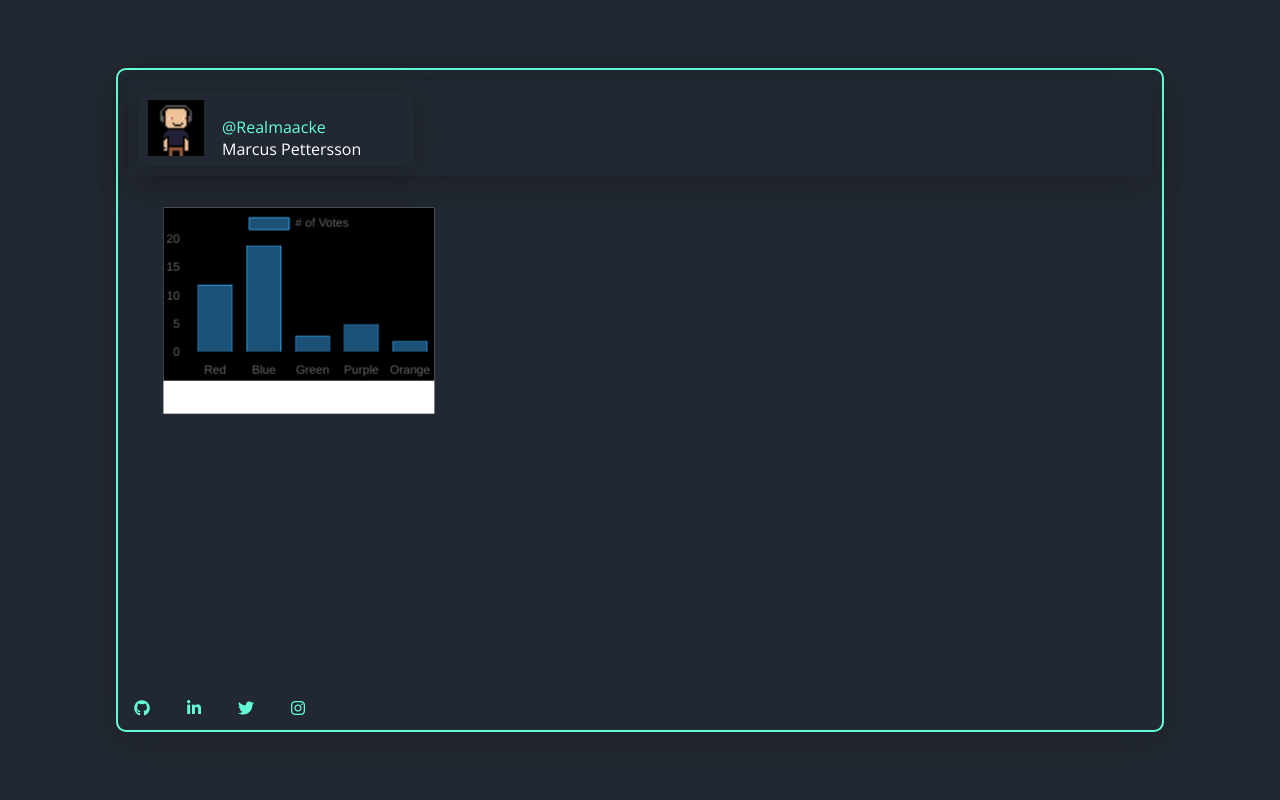
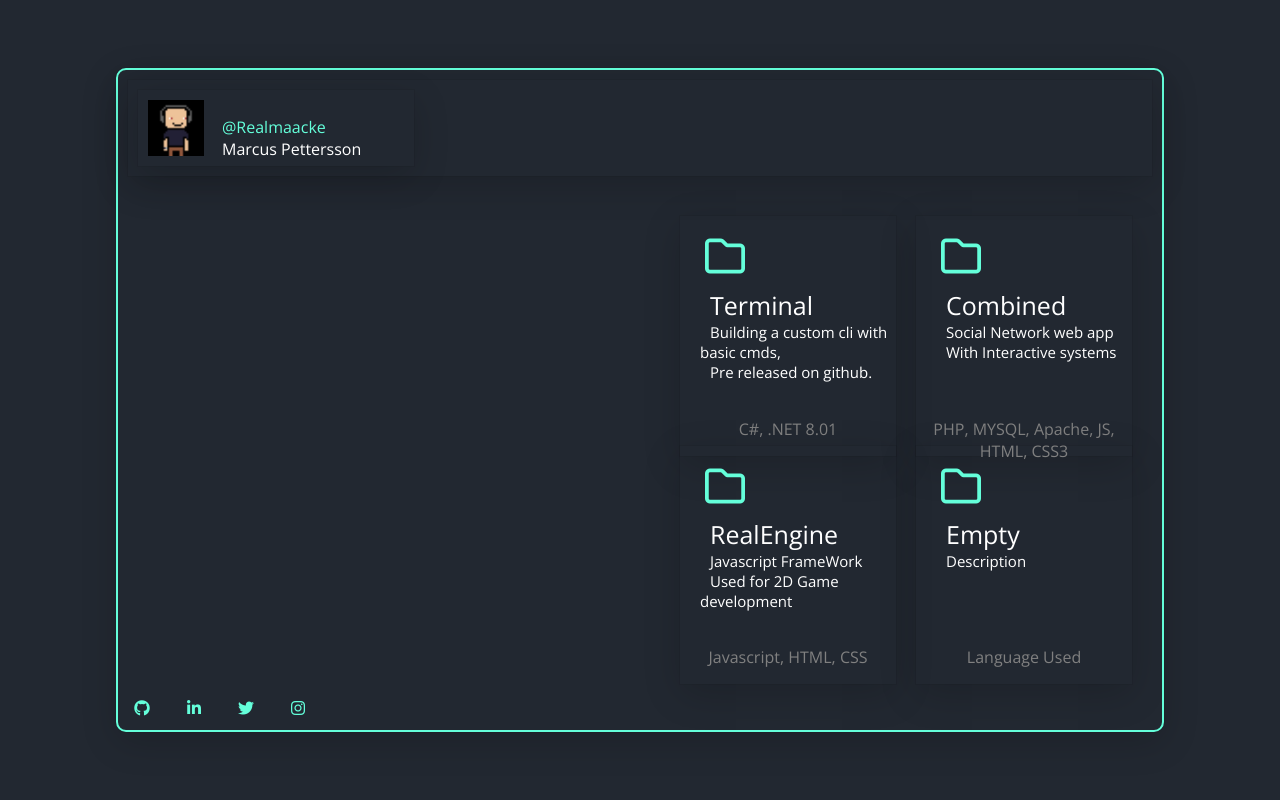
Before and after one commit to realmaacke/portfolio, a PHP site: page / in a window 1280 px wide. Run offline with PHP 8.4, Linux system fonts and the light colour scheme; some libraries are stand-ins or nearby versions.

Commit message:
projects

```diff
--- a/index.html
+++ b/index.html
@@ -6,7 +6,7 @@
     <meta name="viewport" content="width=device-width, initial-scale=1.0">
     <link rel="stylesheet" href="themes/default.css">
     <script src="https://kit.fontawesome.com/1c5aa3faac.js" crossorigin="anonymous"></script>
-    <script src="https://cdnjs.cloudflare.com/ajax/libs/Chart.js/4.0.1/chart.js" integrity="sha512-zulXrCFpnkALZBNUHe4E6rTUt7IhNLDUuLTLqTyKb93z7CrEVzFdL8KfPV6VPplL8+b4MZGOdh00+d2nzGiveg==" crossorigin="anonymous" referrerpolicy="no-referrer"></script>
+    <!-- end -->
     <title>@Realmaacke</title>
 </head>
 <body>
@@ -48,10 +48,12 @@
                 <!-- 1 -->
                 <div class="body_section">
 
-                    <div class="body_section_top" id="canvas_section">
-                        <div class="body_canvas_parent">
-                            <canvas width="410" height="262" id="canvas" style="background-color: black;"></canvas>
-                        </div>
+                    <div class="body_section_top">
+                        <p>
+
+
+                        </p>
+
                     </div>
 
                     <div class="body_section_bottom">
@@ -61,20 +63,112 @@
                 </div>
 
                 <!-- 2 -->
-                <div class="body_section">
+                <div class="side_section">
 
-                    <div class="body_section_top">
+                <div class="side_section_container">
+
+                    <div class="side_section_row">
+
+                        <div class="side_section_item">
+
+                            <div class="item_top">
+                                <i class="fa-regular fa-folder"></i>
+                            </div>
+
+                            <div class="item_body">
+                                <a href="#">
+                                    <span id="body_h1">Terminal</span>
+                                    <br>
+                                    <span id="body_p"> Building a custom cli with basic cmds, </span>
+                                    <br>
+                                    <span id="body_p">Pre released on github.</span>
+                                </a>
+                            </div>
+
+                            <div class="item_footer">
+                                <p>C#, .NET 8.01</p>
+                            </div>
+
+                        </div>
+
+                        <div class="side_section_item">
+
+                            <div class="item_top">
+                                <i class="fa-regular fa-folder"></i>
+                            </div>
+
+                            <div class="item_body">
+                                <a href="#">
+                                    <span id="body_h1">Combined</span>
+                                    <br>
+                                    <span id="body_p"> Social Network web app</span>
+                                    <br>
+                                    <span id="body_p">With Interactive systems</span>
+                                </a>
+                            </div>
+
+                            <div class="item_footer">
+                                <p>PHP, MYSQL, Apache, JS, HTML, CSS3</p>
+                            </div>
+
+                        </div>
 
                     </div>
 
-                    <div class="body_section_bottom">
+
+                    <div class="side_section_row">
+
+                        <div class="side_section_item">
+
+                            <div class="item_top">
+                                <i class="fa-regular fa-folder"></i>
+                            </div>
+
+                            <div class="item_body">
+                                <a href="#">
+                                    <span id="body_h1">RealEngine</span>
+                                    <br>
+                                    <span id="body_p">Javascript FrameWork</span>
+                                    <br>
+                                    <span id="body_p">Used for 2D Game development</span>
+                                </a>
+                            </div>
+
+                            <div class="item_footer">
+                                <p>Javascript, HTML, CSS</p>
+                            </div>
+
+                        </div>
+
+
+                        <div class="side_section_item">
+
+                            <div class="item_top">
+                                <i class="fa-regular fa-folder"></i>
+                            </div>
+
+                            <div class="item_body">
+                                <a href="#">
+                                    <span id="body_h1">Empty</span>
+                                    <br>
+                                    <span id="body_p"> Description</span>
+                                    <br>
+                                    <span id="body_p"></span>
+                                </a>
+                            </div>
+
+                            <div class="item_footer">
+                                <p>Language Used</p>
+                            </div>
+
+                        </div>
+
 
                     </div>
 
+
+
                 </div>
-
-                <!-- 3 -->
-                <div class="body_section">
 
                 </div>
 
@@ -97,8 +191,5 @@
 
     </div>
 
-
-    <script src="main.js"></script>
-
 </body>
 </html>
--- a/main.js
+++ /dev/null
@@ -1,22 +0,0 @@
-const ctx = document.getElementById('canvas');
-
-
-new Chart(ctx, {
-    type: 'bar',
-    data: {
-        labels: ['Red', 'Blue', 'Green', 'Purple', 'Orange'],
-        datasets: [{
-            label: '# of Votes',
-            data: [12,19,3,5,2,3],
-            borderWidth: 1
-        }]
-    },
-
-    options: {
-        scales: {
-          y: {
-            beginAtZero: true
-          }
-        }
-      }
-});
--- a/themes/default.css
+++ b/themes/default.css
@@ -110,45 +110,36 @@ body, html
 }
 
 .body_section {
-    width: 33%;
+    width: 50%;
+    display: block;
+    padding: 10px;
+}
+
+.side_section{
+    width: 50%;
     display: block;
     padding: 10px;
 }
 
 .body_section_top{
     width: 100%;
-    height: 50%;
+    height: 40%;
+
+    font-family: 'Open Sans', sans-serif;
+    color: var(--green);
+
+}
+
+#txt_start{
+    font-size: 2em;
 }
 
 .body_section_bottom{
+
     width: 100%;
-    height: 50%;
+    height: 60%;
+
 }
-
-#canvas_section{
-    margin: 0 auto;
-}
-
-.body_canvas_parent{
-
-    width: 90%;
-    height: 90%;
-
-    /* pos */
-    position: relative;
-    top: 50%;
-    left: 50%;
-    margin-right: -50%;
-    transform: translate(-50%, -50%);
-
-    background-color: white;
-}
-
-canvas{
-    max-width: 510px;
-    max-height: 310px;
-}
-
 
 
 .default_footer{
@@ -166,6 +157,87 @@ canvas{
     text-align: right;
 
 }
+
+
+.side_section_container{
+    width: 100%;
+    height: 100%;
+    padding: 10px;
+
+}
+
+.side_section_row{
+    display: flex;
+    flex-direction: row;
+    flex-wrap: wrap;
+    width: 100%;
+    height: 50%;
+}
+
+.side_section_row > div{
+    padding: 10px;
+    margin: 10px;
+}
+
+.side_section_item{
+    display: flex;
+    flex-direction: column;
+    flex-basis: 100%;
+    flex: 1;
+
+    box-shadow: rgba(0, 0, 0, 0.16) 0px 10px 36px 0px, rgba(0, 0, 0, 0.06) 0px 0px 0px 1px;
+}
+
+.item_top{
+    width: 100%;
+    height: 25%;
+}
+
+.item_top i {
+    font-size: 40px;
+    color: var(--green);
+    padding-top: 10px;
+    padding-left: 15px;
+}
+
+.item_body{
+    width: 100%;
+    height: 50%;
+    padding: 10px;
+}
+
+.item_body a {
+    padding-left: 10px;
+    font-size: 15px;
+    font-family: 'Open Sans', sans-serif;
+    color: white;
+
+    text-decoration: none;
+}
+
+.item_body a:hover{
+    color: var(--green);
+}
+
+#body_h1{
+    font-size: 25px;
+}
+
+#body_p{
+    padding-left: 10px;
+}
+
+.item_footer{
+ width: 100%;
+ height: 20%;
+}
+
+.item_footer p {
+    color: grey;
+    font-family: 'Open Sans', sans-serif;
+    text-align: center;
+}
+
 
 
 .footer_ul {
```
